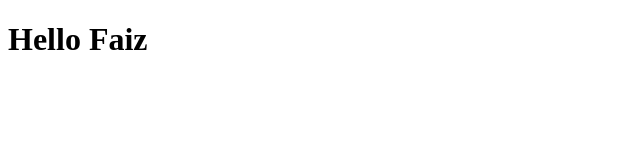
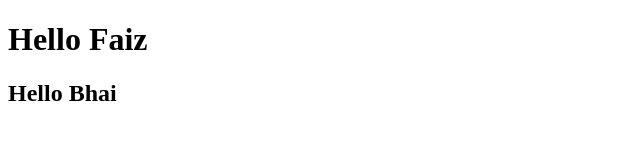
Before and after one commit to faizdotnet/demo, a plain HTML site: page index.html in a window 1280 px wide. Shown: the whole page, without its empty margins (0-640 px from the left). Drawn offline with Linux system fonts and the light colour scheme.

Commit message:
Update index.html

```diff
--- a/index.html
+++ b/index.html
@@ -7,5 +7,6 @@
 </head>
 <body>
     <h1>Hello Faiz</h1>
+    <h2>Hello Bhai </h2>
 </body>
 </html>
```
